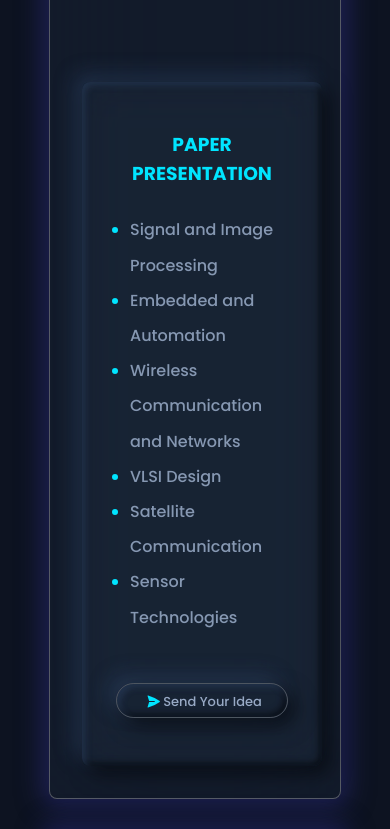
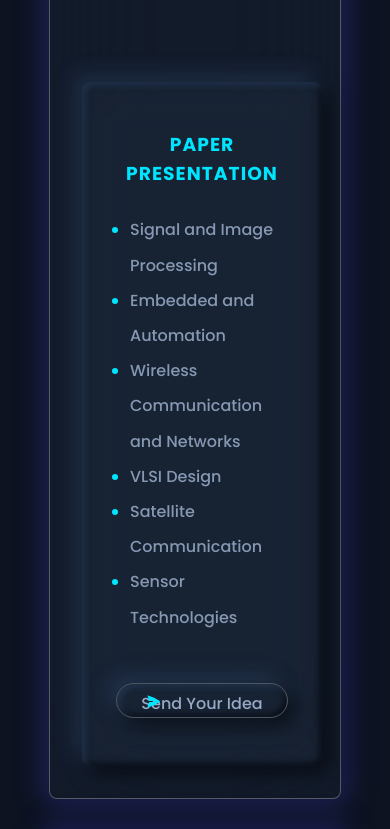
Before and after one commit to codewithmurali/decra, a React (Vite) app: page / in a window 390 px wide. Shown: the part 2380-3209 px from the top of the page. Built offline with nearby package versions, Linux system fonts and the light colour scheme.

Commit message:
Making lots of changes

```diff
--- a/src/Pages/Events/Events.jsx
+++ b/src/Pages/Events/Events.jsx
@@ -34,13 +34,12 @@ const Events = () => {
                 ) : null}
                 <p className="description">{element.Description}</p>
                 {element.id == 1 && (
-                  <a
-                    href="mailto: tekclusterece18@gmail.com"
-                    className={styles.submit}
-                  >
+                  <div className={styles.submit}>
                     <img src={send} alt="send a mail" />
-                    <p>Send Your Idea</p>
-                  </a>
+                    <a href="mailto: tekclusterece18@gmail.com">
+                      Send Your Idea
+                    </a>
+                  </div>
                 )}
               </div>
             </div>
--- a/src/Pages/Events/Events.module.css
+++ b/src/Pages/Events/Events.module.css
@@ -48,6 +48,8 @@
 }
 .card__right > .subtitle {
   color: rgb(0, 229, 255);
+  letter-spacing: 1px;
+  word-spacing: 2px;
 }
 .card__right > ul,
 .note_content > ul {
@@ -87,10 +89,14 @@
   width: fit-content;
 }
 
-a {
+.submit {
   position: relative;
+  background-color: transparent;
+  text-align: center;
+  display: flex;
+  justify-content: space-evenly;
 }
-a > img {
+.submit img {
   position: absolute;
   width: 25px !important;
   height: 25px !important;
@@ -100,30 +106,30 @@ a > img {
   top: 0.3rem;
 }
 
-a > p {
-  position: absolute;
-  top: 0.6em;
-  right: 4rem;
-}
 li::marker {
   color: rgb(0, 229, 255);
 }
 .submit {
   width: 70%;
   height: 35px;
-  color: #98aac5;
   border: 0.5px solid rgba(192, 192, 192, 0.33);
   border-radius: 16px;
   text-decoration: none;
-  padding: 5px;
+  padding: 7px;
   border-radius: 1.3em;
   box-shadow: 8px 8px 20px rgba(0, 0, 0, 0.5), -8px -8px 20px #354f7565,
     inset 0.2em 0.2em 0.4em #354f7565,
     inset -0.2em -0.2em 0.4em rgba(0, 0, 0, 0.5);
   transition: 0.4s;
 }
+.submit a {
+  width: fit-content;
+  text-decoration: none;
+  color: #98aac5;
+}
 
-.submit:hover {
+.submit:hover,
+.submit:active {
   color: aliceblue;
   border: 1px solid #98aac5;
   box-shadow: 0.2em 0.2em 0.4em #354f7565,
@@ -131,7 +137,7 @@ li::marker {
     inset 8px 8px 20px rgba(0, 0, 0, 0.5), inset -8px -8px 20px #354f7565;
 }
 
-.submit:hover > img {
+.submit:hover img {
   position: absolute;
   transition: 1s;
   left: 13rem;
@@ -173,15 +179,10 @@ li::marker {
 
   .submit {
     width: 120%;
+    text-align: center;
   }
-  a > p {
-    position: absolute;
-    font-size: small;
-    padding: auto;
-    top: 0.5rem;
-    right: 15%;
-  }
-  .submit:hover > img {
+
+  .submit:hover img {
     left: 1.5rem;
   }
 }
```
